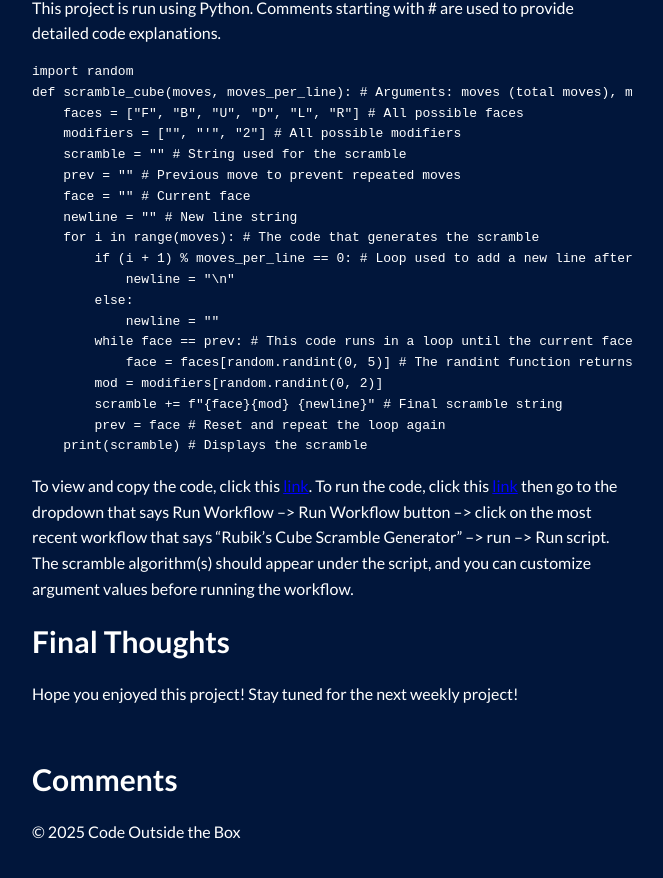
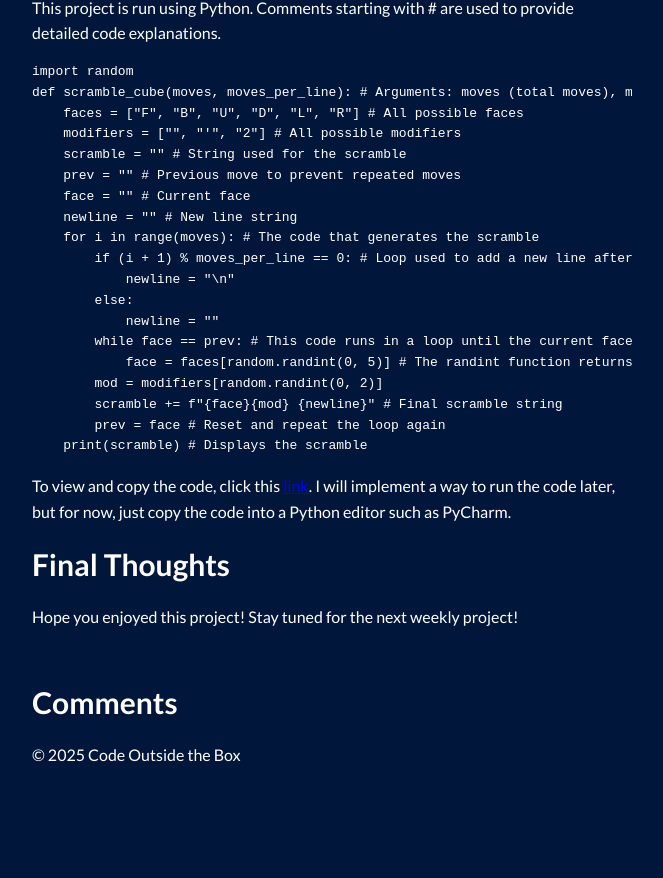
Before and after one commit to MicroChip818/microchip818.github.io, a Jekyll site: the page built from _posts/2026-01-18-project-of-the-week-1-rubiks-cube-scramble-generator.md, in a window 1280 px wide and 900 px high, scrolled down 1849 px. Shown: the top 878 px of the window, without its empty margins (308-971 px from the left). Built offline with Jekyll 4.4.1, drawn with Linux system fonts in a browser that asks for light colours; comment, search, counter and statistics services are not loaded; after the commit the page ends 2673 px from its top, so only the background shows below that.

Commit message:
Update and rename 2026-01-17-project-of-the-week-1-rubiks-cube-scramble-generator.md to 2026-01-18-project-of-the-week-1-rubiks-cube-scramble-generator.md

````diff
--- a/_posts/2026-01-17-project-of-the-week-1-rubiks-cube-scramble-generator.md
+++ b/_posts/2026-01-18-project-of-the-week-1-rubiks-cube-scramble-generator.md
@@ -50,7 +50,7 @@ def scramble_cube(moves, moves_per_line): # Arguments: moves (total moves), move
         prev = face # Reset and repeat the loop again
     print(scramble) # Displays the scramble
 ```
-To view and copy the code, click this <a href="https://github.com/MicroChip818/project-of-the-week/blob/main/2026/01-18-rubiks-cube-scramble-generator.py" target="_blank">link</a>. To run the code, click this <a href="https://github.com/MicroChip818/project-of-the-week/actions/workflows/2026-01-18-rubiks-cube-scramble-generator.yml" target="_blank">link</a> then go to the dropdown that says Run Workflow --> Run Workflow button --> click on the most recent workflow that says "Rubik's Cube Scramble Generator" --> run --> Run script. The scramble algorithm(s) should appear under the script, and you can customize argument values before running the workflow.
+To view and copy the code, click this <a href="https://github.com/MicroChip818/project-of-the-week/blob/main/2026/01-18-rubiks-cube-scramble-generator.py" target="_blank">link</a>. I will implement a way to run the code later, but for now, just copy the code into a Python editor such as PyCharm.
 
 ## Final Thoughts
 Hope you enjoyed this project! Stay tuned for the next weekly project!
````
